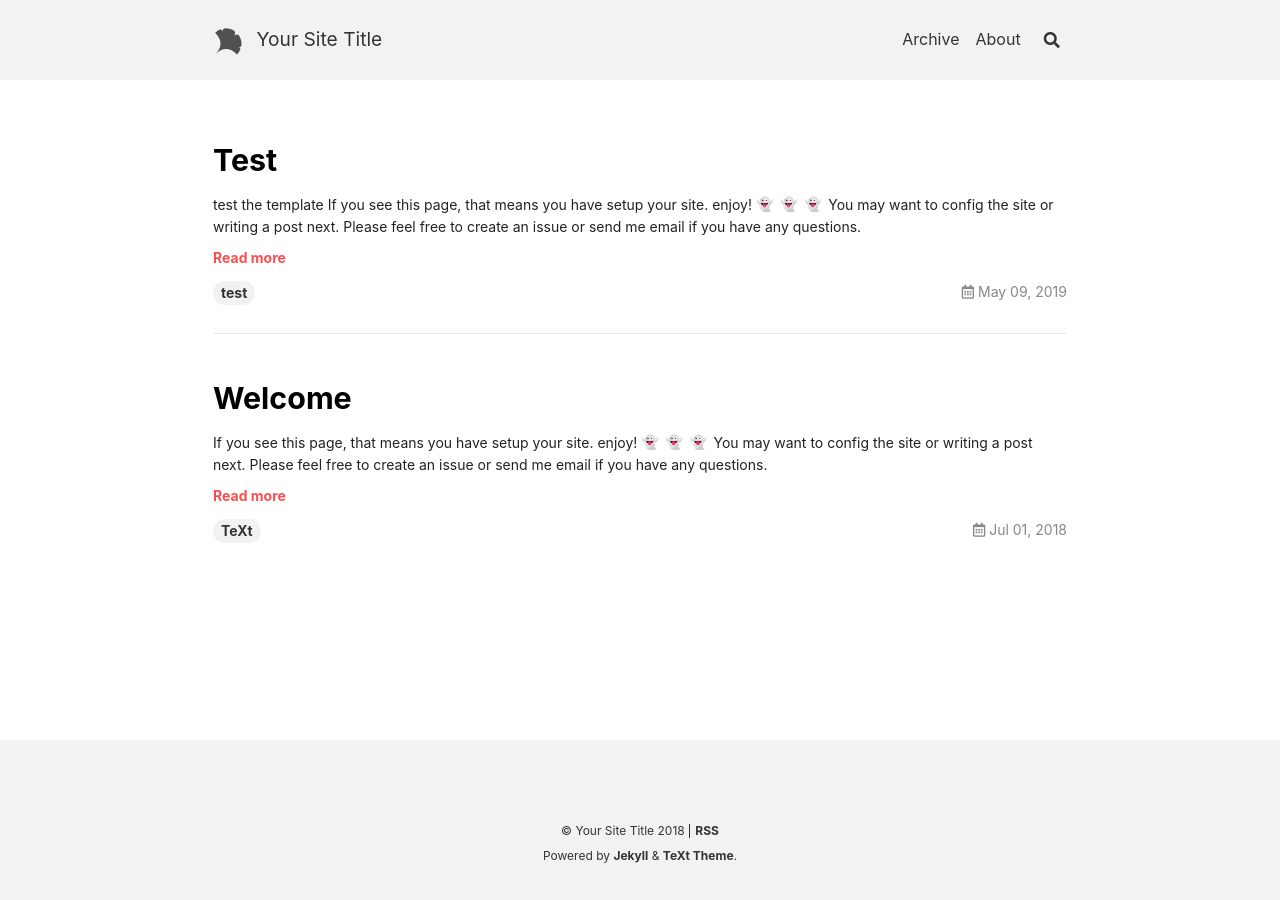
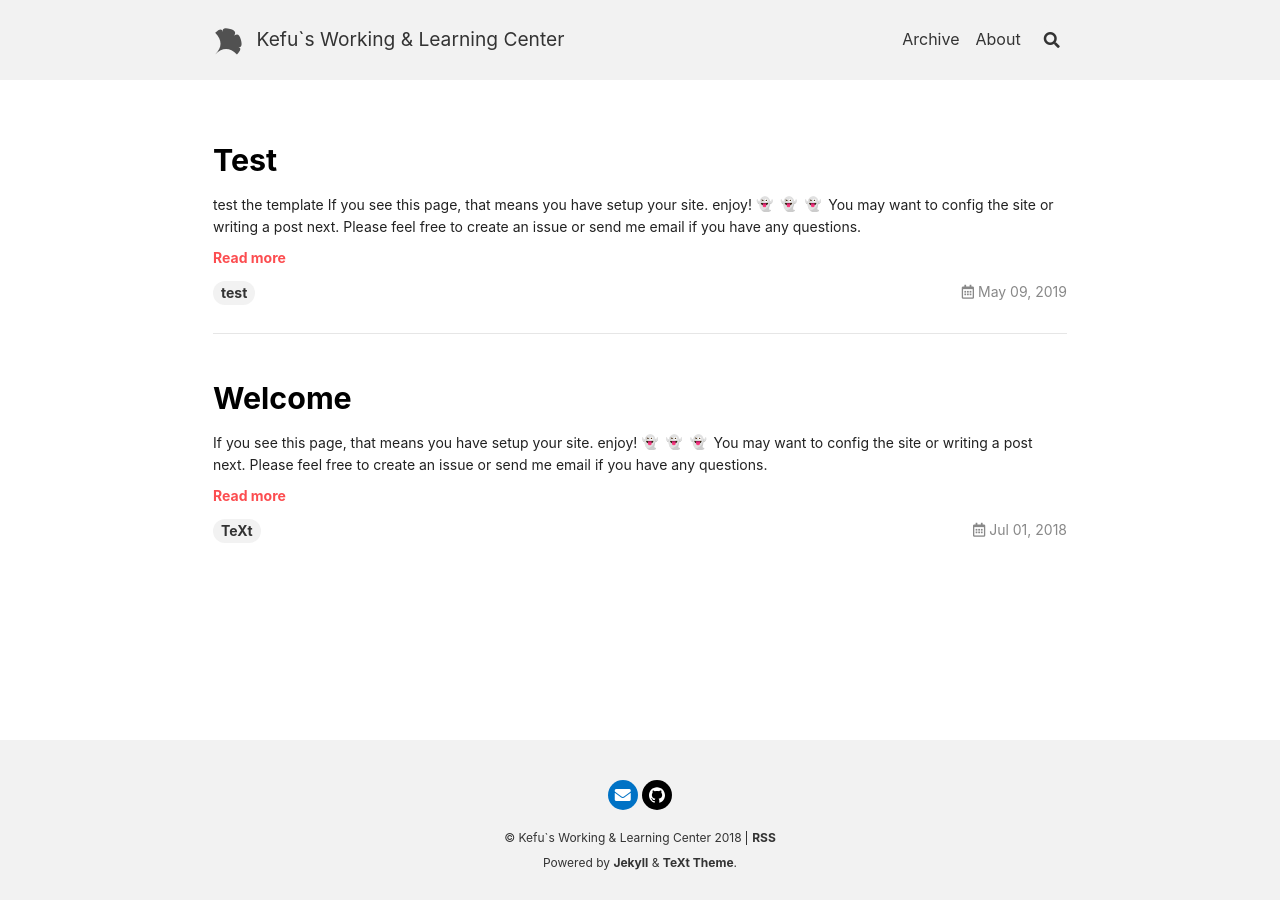
Before and after one commit to kefuzheng/kefuzheng.github.io, a Jekyll site: the page built from index.html, in a window 1280 px wide. Built offline with Jekyll 4.4.1, drawn with Linux system fonts in a browser that asks for light colours; nearby versions of some CDN libraries; emoji names are drawn with the system emoji font; the list of posts is cut into pages by our own code.

Commit message:
modify config

```diff
--- a/_config.yml
+++ b/_config.yml
@@ -20,9 +20,9 @@ text_skin: default # "default" (default), "dark", "forest", "ocean", "chocolate"
 highlight_theme: default # "default" (default), "tomorrow", "tomorrow-night", "tomorrow-night-eighties", "tomorrow-night-blue", "tomorrow-night-bright"
 url     : # the base hostname & protocol for your site e.g. https://www.someone.com
 baseurl : # does not include hostname
-title   : Your Site Title
+title   : Kefu`s Working & Learning Center
 description: > # this means to ignore newlines until "Language & timezone"
-  Your Site Description
+  Kefu`s Working & Learning Center
 
 
 ## => Language and Timezone
@@ -38,15 +38,15 @@ author:
   name      : Kefu Zheng
   url       :
   avatar    : # path or url of avatar image
-  bio       : I am an amazing person.
-  email     :
+  bio       : A Jave Plug-in developer.
+  email     : kefuzheng@hotmail.com
   facebook  : # "user_name" the last part of your profile url, e.g. https://www.facebook.com/user_name
   twitter   : # "user_name" the last part of your profile url, e.g. https://twitter.com/user_name
   googleplus: # "user_id"   the last part of your profile url, e.g. https://plus.google.com/u/0/user_id
   weibo     : # "user_id"   the last part of your profile url, e.g. https://www.weibo.com/user_id/profile?...
   douban    : # "user_name" the last part of your profile url, e.g. https://www.douban.com/people/user_name/
   linkedin  : # "user_name" the last part of your profile url, e.g. https://www.linkedin.com/in/user_name/
-  github    : # "user_name" the last part of your profile url, e.g. https://github.com/user_name
+  github    : https://github.com/kefuzheng   # "user_name" the last part of your profile url, e.g. https://github.com/user_name
   npm       : # "user_name" the last part of your profile url, e.g. https://www.npmjs.com/~user_name
 
 
```
